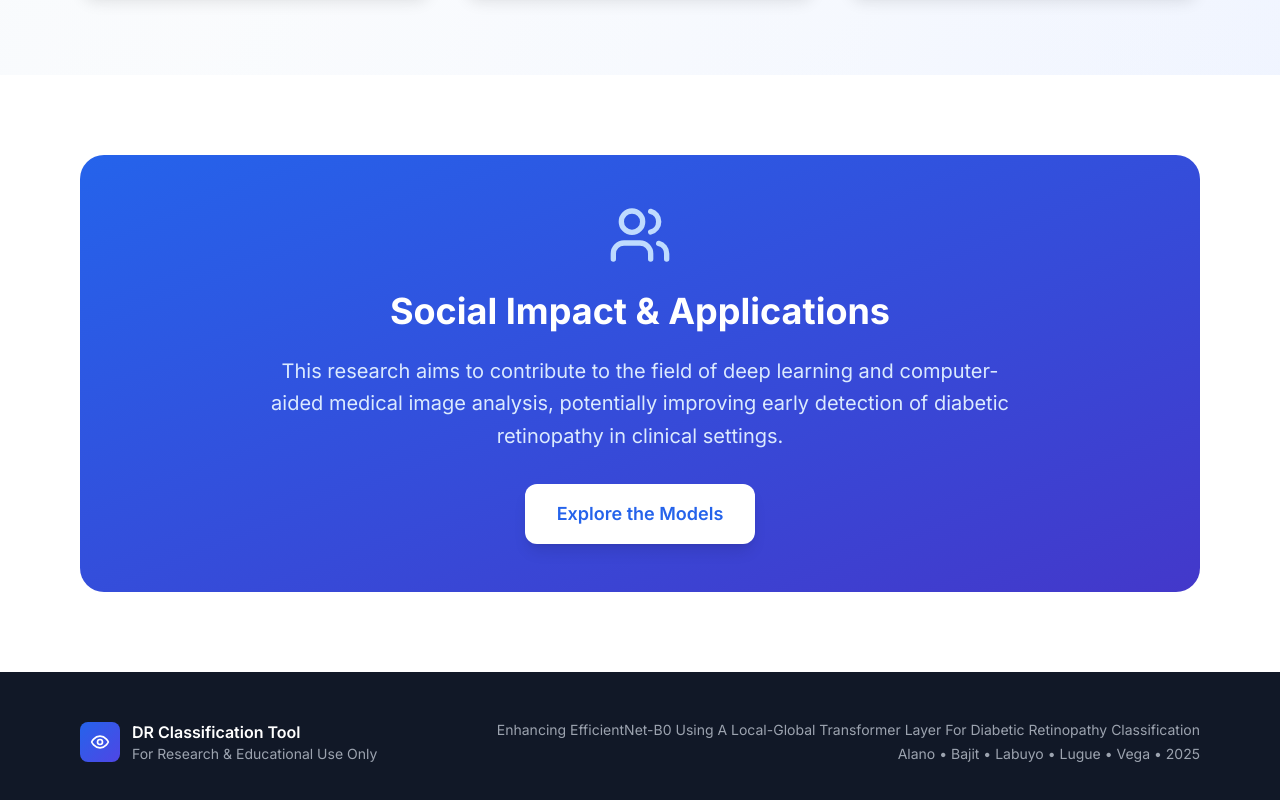
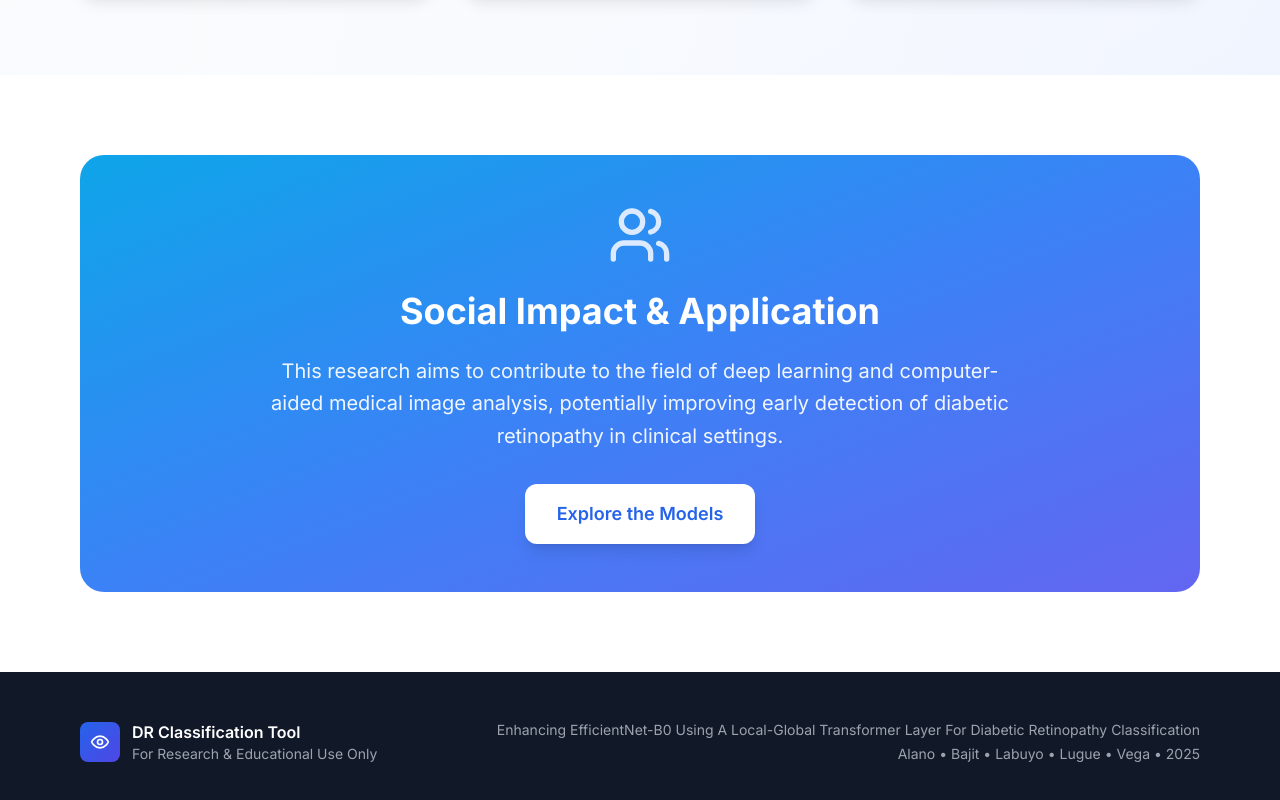
Before and after one commit to syn-vita/efficientnetLSTL-DR-classifier, a React (Vite) app in the folder dr-classification-webapp/: page / in a window 1280 px wide. Shown: the part 4187-4987 px from the top of the page. Built offline with nearby package versions, Linux system fonts and the light colour scheme.

Commit message:
Update styling and text in Social Impact section of LandingPage component

```diff
--- a/dr-classification-webapp/src/components/LandingPage.jsx
+++ b/dr-classification-webapp/src/components/LandingPage.jsx
@@ -226,12 +226,12 @@ export default function LandingPage({ onStartTesting }) {
       {/* Research Impact Section */}
       <section className="py-20 bg-white">
         <div className="max-w-6xl mx-auto px-4">
-          <div className="bg-gradient-to-br from-blue-600 to-indigo-700 rounded-3xl p-12 text-white text-center">
-            <Users className="w-16 h-16 mx-auto mb-6 text-blue-200" />
+          <div className="bg-gradient-to-br from-sky-500 via-blue-500 to-indigo-500 rounded-3xl p-12 text-white text-center">
+            <Users className="w-16 h-16 mx-auto mb-6 text-blue-100" />
             <h2 className="text-3xl md:text-4xl font-bold mb-6">
-              Social Impact & Applications
+              Social Impact & Application
             </h2>
-            <p className="text-xl text-blue-100 mb-8 max-w-3xl mx-auto leading-relaxed">
+            <p className="text-xl text-blue-50 mb-8 max-w-3xl mx-auto leading-relaxed">
               This research aims to contribute to the field of deep learning and computer-aided medical image analysis,
               potentially improving early detection of diabetic retinopathy in clinical settings.
             </p>
```
